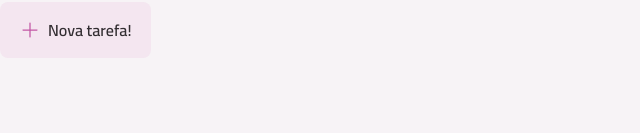
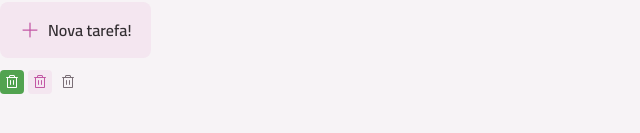
Before and after one commit to diegocoelho-svg/todoList-React, a React (Vite) app: page / in a window 1280 px wide. Shown: the part 175-308 px from the top of the page, without its empty margins (0-640 px from the left). Built offline with nearby package versions, Linux system fonts and the light colour scheme.

Commit message:
Creating a ButtonIcon Component

```diff
--- a/src/App.tsx
+++ b/src/App.tsx
@@ -2,6 +2,7 @@
 import Icon from "./components/icon";
 import Badge from "./components/badge";
 import Button from "./components/button";
+import ButtonIcon from "./components/button-icon";
 
 import TrashIcon from "./assets/icons/Trash-Regular.svg?react";
 import CheckIcon from "./assets/icons/Check-Regular.svg?react";
@@ -44,6 +45,11 @@
         <Button icon={PlusIcon}>Nova tarefa!</Button>
       </div>
 
+      <div className="flex gap-1">
+        <ButtonIcon icon={TrashIcon} />
+        <ButtonIcon icon={TrashIcon} variant="secondary" />
+        <ButtonIcon icon={TrashIcon} variant="tertiary" />
+      </div>
 
     </div>
   )
--- /dev/null
+++ b/src/components/button-icon.tsx
@@ -0,0 +1,70 @@
+import React from "react"
+import Icon from "./icon"
+import { cva, type VariantProps } from "class-variance-authority"
+
+export const buttonIconVariants = cva(`
+  inline-flex items-center justify-center cursor-pointer transition group
+  `, {
+  variants: {
+    variant: {
+      primary: "bg-green-base hover:bg-green-dark",
+      secondary: "bg-gray-200 hover:bg-pink-base",
+      tertiary: "bg-transparent hover:bg-gray-200"
+    },
+    size: {
+      sm: "w-6 h-6 p-1 rounded"
+    },
+    disabled: {
+      true: "opacity-50 pointer-events-none"
+    }
+  },
+  defaultVariants: {
+    variant: "primary",
+    size: "sm",
+    disabled: false,
+  }
+})
+
+export const buttonIconIconVariants = cva("transition", {
+  variants: {
+    variant: {
+      primary: "fill-white",
+      secondary: "fill-pink-base group-hover:fill-white",
+      tertiary: "fill-gray-300 group-hover:fill-gray-400"
+    },
+    size: {
+      sm: "w-4 h-4"
+    }
+  },
+  defaultVariants: {
+    variant: "primary",
+    size: "sm"
+  }
+})
+
+
+interface ButtonIconProps extends VariantProps<typeof buttonIconVariants>, Omit<React.ComponentProps<"button">, "size" | "disabled"> {
+  icon: React.ComponentProps<typeof Icon>["svg"]
+}
+
+export default function ButtonIcon({
+  variant,
+  size,
+  disabled,
+  className,
+  icon,
+  ...props
+}: ButtonIconProps) {
+  return (
+    <button className={buttonIconVariants({
+      variant,
+      size,
+      disabled,
+      className,
+    })}
+      {...props}
+    >
+      <Icon svg={icon} className={buttonIconIconVariants({ variant, size })} />
+    </button>
+  )
+}
```
